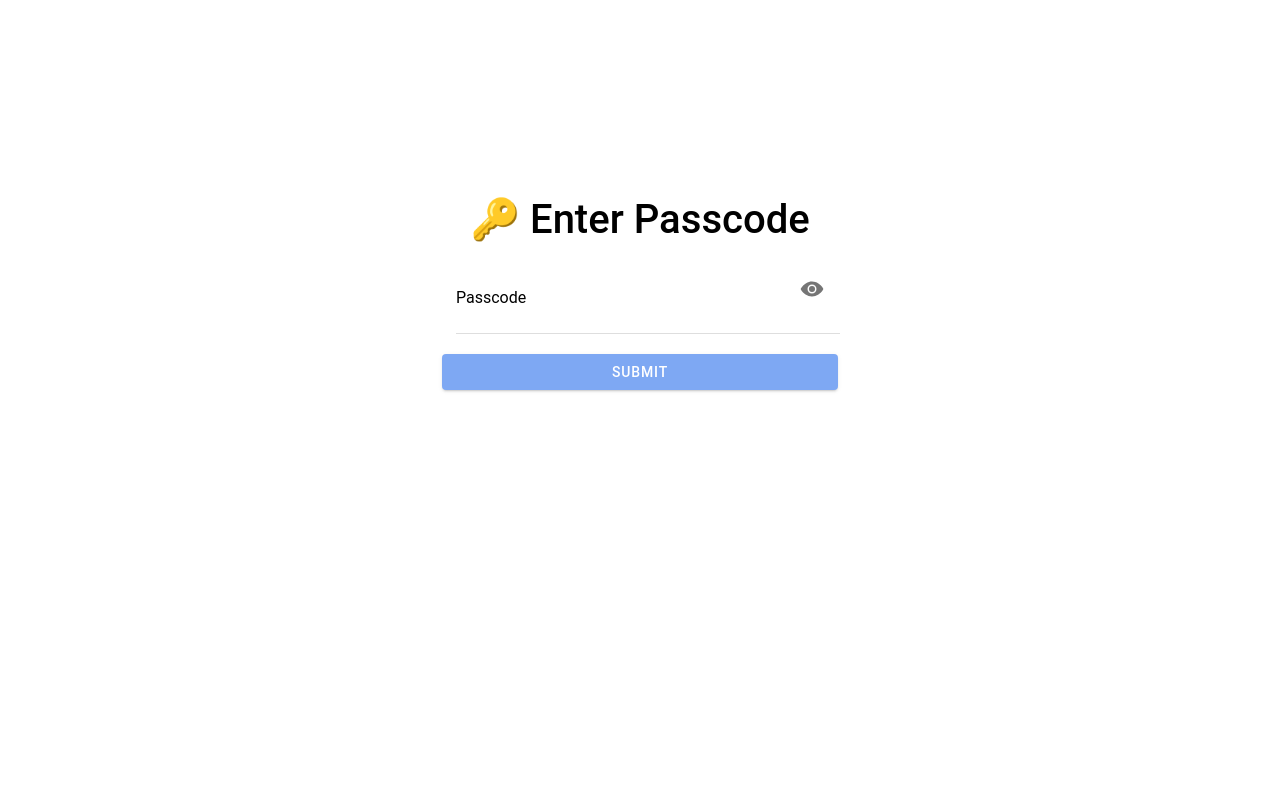
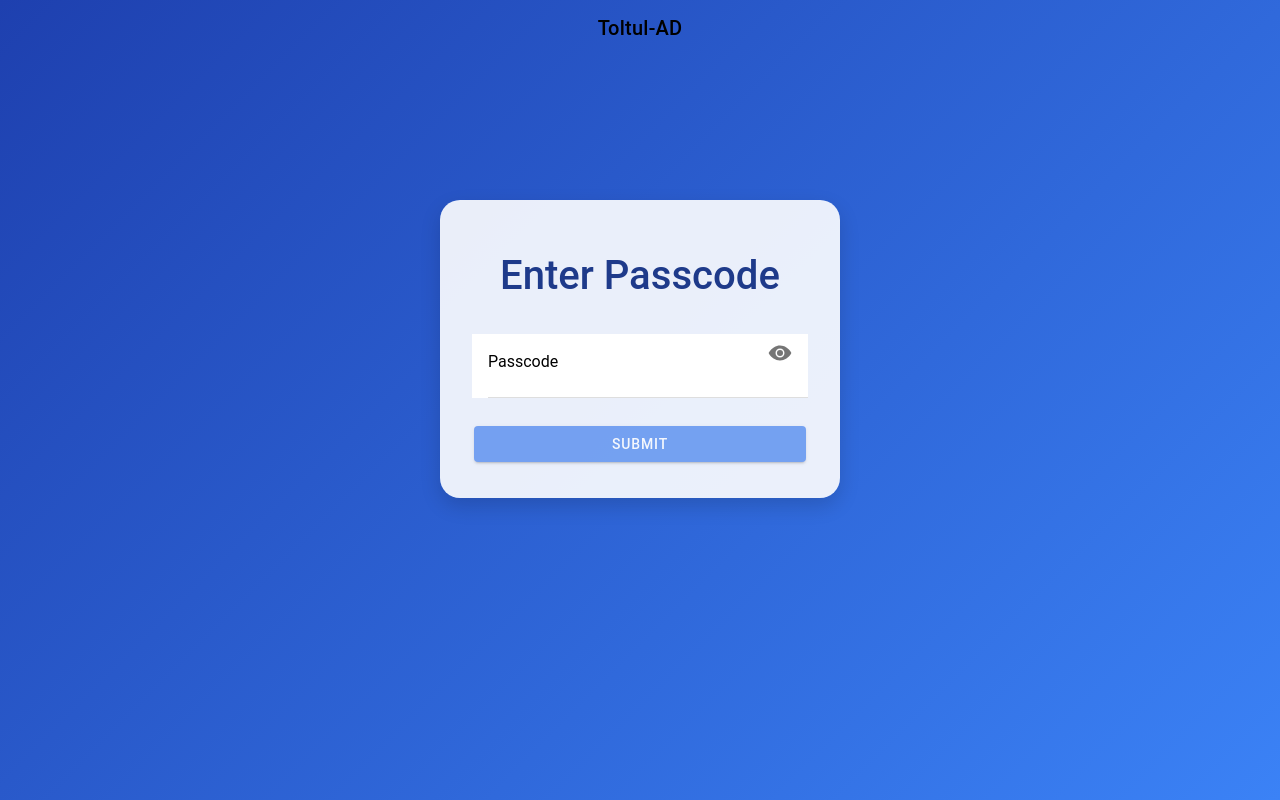
Before and after one commit to Opop29/Toltul-ad, a React (Vite) app: page /Toltul-ad/enter-passcode in a window 1280 px wide. Built offline with nearby package versions, Linux system fonts and the light colour scheme.

Commit message:
add style ui

```diff
--- a/src/css/EnterPasscode.css
+++ b/src/css/EnterPasscode.css
@@ -20,3 +20,24 @@
   80% { transform: translateX(8px); }
   100% { transform: translateX(0); }
 }
+.enter-passcode-bg {
+  --background: linear-gradient(135deg, #1e40af, #3b82f6);
+  animation: fadeIn 1s ease-in-out;
+}
+
+.shake {
+  animation: shake 0.4s;
+}
+
+@keyframes shake {
+  0% { transform: translateX(0px); }
+  25% { transform: translateX(-5px); }
+  50% { transform: translateX(5px); }
+  75% { transform: translateX(-5px); }
+  100% { transform: translateX(0px); }
+}
+
+@keyframes fadeIn {
+  from { opacity: 0; }
+  to { opacity: 1; }
+}
--- a/src/pages/EnterPasscode.tsx
+++ b/src/pages/EnterPasscode.tsx
@@ -8,7 +8,10 @@ import {
   IonItem,
   IonLabel,
   IonSpinner,
-  IonIcon
+  IonIcon,
+  IonHeader,
+  IonToolbar,
+  IonTitle,
 } from "@ionic/react";
 import { useHistory } from "react-router-dom";
 import { supabase } from "../utils/supabaseClient";
@@ -73,7 +76,19 @@ const EnterPasscode: React.FC = () => {
 
   return (
     <IonPage>
-      <IonContent className="ion-padding ion-text-center fade-in" fullscreen>
+      {/* Header with title */}
+
+
+
+
+
+
+      {/* Content with cool background */}
+      <IonContent
+        fullscreen
+        className="ion-padding ion-text-center fade-in enter-passcode-bg"
+      >
+         <IonTitle className="ion-text-center">Toltul-AD</IonTitle>
         <div
           style={{
             maxWidth: "90%",
@@ -82,12 +97,23 @@ const EnterPasscode: React.FC = () => {
             marginTop: "20vh",
             display: "flex",
             flexDirection: "column",
-            gap: "1rem"
+            gap: "1.5rem",
+            background: "rgba(255, 255, 255, 0.9)",
+            padding: "2rem",
+            borderRadius: "20px",
+            boxShadow: "0 8px 20px rgba(0,0,0,0.15)",
           }}
         >
-          <h1 style={{ fontSize: "clamp(1.5rem, 4vw, 2.5rem)" }}>
-            🔑 Enter Passcode
-          </h1>
+        <h1
+  style={{
+    fontSize: "clamp(1.8rem, 5vw, 2.5rem)",
+    color: "#1E3A8A",
+    textAlign: "center",
+  }}
+>
+   Enter Passcode
+</h1>
+
 
           <IonItem className={shake ? "shake" : ""}>
             <IonLabel position="floating">Passcode</IonLabel>
@@ -111,6 +137,7 @@ const EnterPasscode: React.FC = () => {
 
           <IonButton
             expand="block"
+            color="primary"
             onClick={handleCheckPasscode}
             disabled={!passcode.trim() || loading}
           >
```
